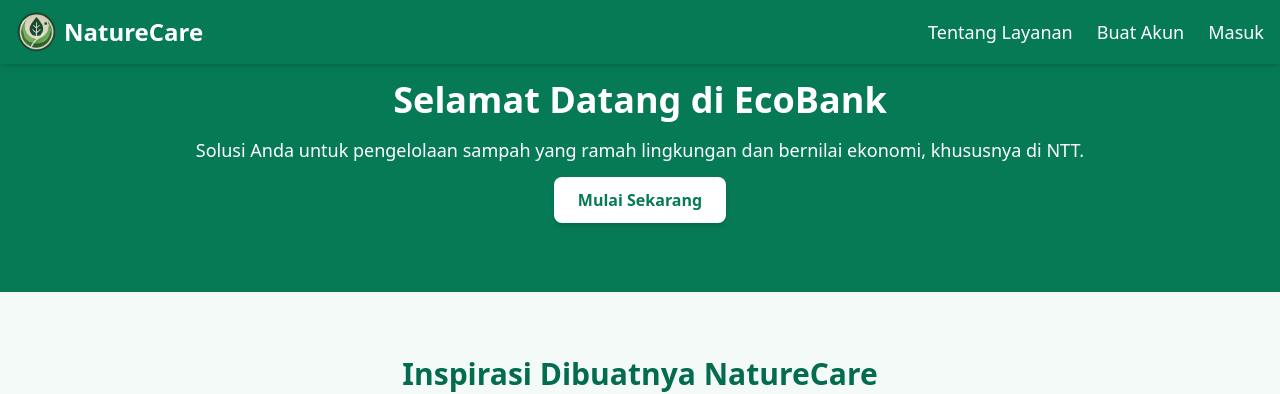
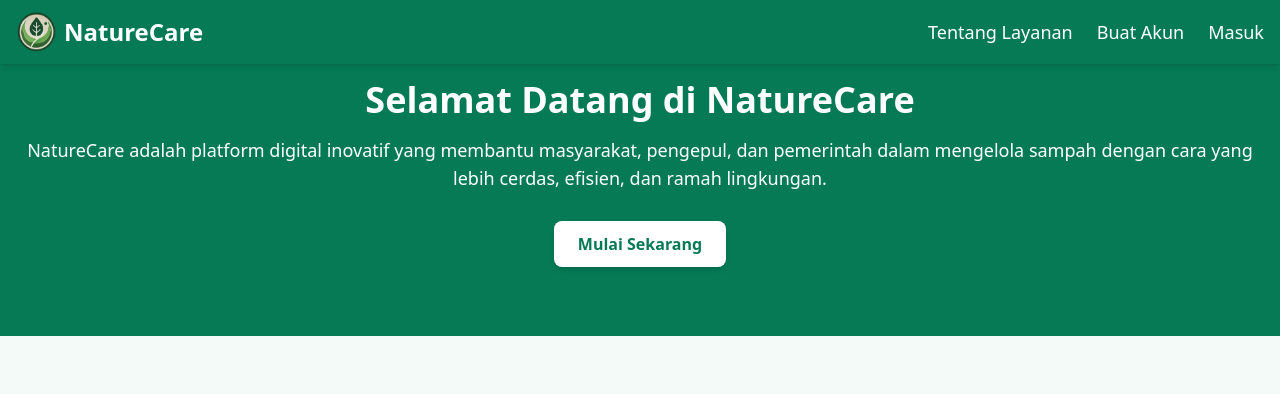
Before and after one commit to Joshtri/bank-sampah-app-client, a React (Vite) app: page / in a window 1280 px wide. Shown: the top 394 px of the page. Built offline with nearby package versions, Linux system fonts and the light colour scheme.

Commit message:
updatin welcomein

```diff
--- a/src/components/MainContent.jsx
+++ b/src/components/MainContent.jsx
@@ -1,10 +1,20 @@
-import React from 'react';
+import React, { useEffect, useState } from 'react';
 import { Link } from 'react-router-dom';
 import { FaRecycle, FaTrashAlt, FaMoneyBillWave, FaHandsHelping, FaLeaf } from 'react-icons/fa';
-import { motion } from 'framer-motion';
+import { AnimatePresence, motion } from 'framer-motion';
 import { useInView } from 'react-intersection-observer';
 
 function MainContent() {
+  const [showFirstParagraph, setShowFirstParagraph] = useState(true);
+
+  // Interval untuk mengatur pergantian paragraf
+  // Interval untuk mengatur pergantian paragraf
+  useEffect(() => {
+    const interval = setInterval(() => {
+      setShowFirstParagraph((prev) => !prev); // Toggle paragraf
+    }, 8000); // Ganti setiap 5 detik
+    return () => clearInterval(interval); // Bersihkan interval saat komponen unmount
+  }, []);
 
   const SectionWithAnimation = ({ children }) => {
     const { ref, inView } = useInView({ triggerOnce: true, threshold: 0.2 });
@@ -23,7 +33,8 @@ function MainContent() {
   return (
     <div className="bg-green-50 min-h-screen">
 {/* Hero Section */}
-      <section className="bg-green-600 text-white py-20">
+      {/* Hero Section */}
+      <section className="bg-green-600 text-white py-20 relative">
         <div className="container mx-auto px-4 text-center">
           <motion.h1
             className="text-4xl font-bold mb-4"
@@ -31,16 +42,38 @@ function MainContent() {
             animate={{ opacity: 1, y: 0 }}
             transition={{ duration: 0.8 }}
           >
-            Selamat Datang di EcoBank
+            Selamat Datang di NatureCare
           </motion.h1>
+
+          {/* Paragraf bergantian */}
+          <div className="relative h-24">
+            <AnimatePresence>
+              {showFirstParagraph ? (
                 <motion.p
-            className="text-lg mb-6"
+                  key="firstParagraph"
+                  className="text-lg absolute left-0 right-0"
                   initial={{ opacity: 0 }}
                   animate={{ opacity: 1 }}
-            transition={{ duration: 0.8, delay: 0.3 }}
+                  exit={{ opacity: 0 }}
+                  transition={{ duration: 0.8 }}
                 >
-            Solusi Anda untuk pengelolaan sampah yang ramah lingkungan dan bernilai ekonomi, khususnya di NTT.
+                  NatureCare adalah platform digital inovatif yang membantu masyarakat, pengepul, dan pemerintah dalam mengelola sampah dengan cara yang lebih cerdas, efisien, dan ramah lingkungan.
                 </motion.p>
+              ) : (
+                <motion.p
+                  key="secondParagraph"
+                  className="text-lg absolute left-0 right-0"
+                  initial={{ opacity: 0 }}
+                  animate={{ opacity: 1 }}
+                  exit={{ opacity: 0 }}
+                  transition={{ duration: 0.8 }}
+                >
+                  Kami percaya bahwa sampah bukanlah masalah, melainkan peluang. Dengan NatureCare, Anda dapat berkontribusi dalam menciptakan lingkungan yang lebih bersih, mendukung keberlanjutan, dan mendapatkan manfaat ekonomi dari pengelolaan sampah yang lebih terorganisir.
+                </motion.p>
+              )}
+            </AnimatePresence>
+          </div>
+
           <motion.div
             initial={{ opacity: 0, scale: 0.9 }}
             animate={{ opacity: 1, scale: 1 }}
@@ -57,9 +90,13 @@ function MainContent() {
       </section>
 
       {/* Inspirasi Dibuatnya NatureCare */}
-      <SectionWithAnimation>
       <section className="py-16">
-          <div className="container mx-auto px-4">
+        <motion.div
+          className="container mx-auto px-4"
+          initial={{ opacity: 0, y: 20 }}
+          animate={{ opacity: 1, y: 0 }}
+          transition={{ duration: 0.8 }}
+        >
           <h2 className="text-3xl font-bold text-center text-green-700 mb-8">
             Inspirasi Dibuatnya NatureCare
           </h2>
@@ -68,7 +105,13 @@ function MainContent() {
           </p>
           <div className="grid grid-cols-1 sm:grid-cols-2 lg:grid-cols-3 gap-6">
             {/* Gambar 1 */}
-              <div className="rounded-lg overflow-hidden shadow-lg bg-white">
+            <motion.div
+              className="rounded-lg overflow-hidden shadow-lg bg-white"
+              whileHover={{ scale: 1.05 }}
+              initial={{ opacity: 0, y: 20 }}
+              animate={{ opacity: 1, y: 0 }}
+              transition={{ duration: 0.8, delay: 0.1 }}
+            >
               <img
                 src="https://dlh.semarangkota.go.id/wp-content/uploads/2021/02/Bank-sampah-image-nu.or_.id.jpg"
                 alt="Bank Sampah Komunitas"
@@ -80,10 +123,16 @@ function MainContent() {
                   Komunitas lokal yang berhasil mengubah sampah menjadi sumber daya berharga, menjadi inspirasi dalam pengembangan platform NatureCare.
                 </p>
               </div>
-              </div>
+            </motion.div>
 
             {/* Gambar 2 */}
-              <div className="rounded-lg overflow-hidden shadow-lg bg-white">
+            <motion.div
+              className="rounded-lg overflow-hidden shadow-lg bg-white"
+              whileHover={{ scale: 1.05 }}
+              initial={{ opacity: 0, y: 20 }}
+              animate={{ opacity: 1, y: 0 }}
+              transition={{ duration: 0.8, delay: 0.2 }}
+            >
               <img
                 src="https://klikhijau.com/wp-content/uploads/2022/12/Peduli-Warga-di-Kelurahan-Sudiang-Raya-Kota-Makassar-Bentuk-Bank-Sampah_11zon-768x576.jpeg"
                 alt="Inisiatif Hijau"
@@ -95,10 +144,16 @@ function MainContent() {
                   Gerakan masyarakat dalam mendaur ulang sampah yang menginspirasi kami untuk menciptakan platform yang mempermudah kolaborasi pengelolaan sampah.
                 </p>
               </div>
-              </div>
+            </motion.div>
 
             {/* Gambar 3 */}
-              <div className="rounded-lg overflow-hidden shadow-lg bg-white">
+            <motion.div
+              className="rounded-lg overflow-hidden shadow-lg bg-white"
+              whileHover={{ scale: 1.05 }}
+              initial={{ opacity: 0, y: 20 }}
+              animate={{ opacity: 1, y: 0 }}
+              transition={{ duration: 0.8, delay: 0.3 }}
+            >
               <img
                 src="https://www.bhuanajaya.desa.id/wp-content/uploads/images/bank-sampah-desa.webp"
                 alt="Pengelolaan Sampah Kota"
@@ -110,11 +165,11 @@ function MainContent() {
                   Upaya pengelolaan sampah di kota yang mengurangi limbah dan meningkatkan kesadaran masyarakat, menjadi inspirasi besar untuk NatureCare.
                 </p>
               </div>
+            </motion.div>
           </div>
-            </div>
-          </div>
+        </motion.div>
       </section>
-      </SectionWithAnimation>
+
 
       {/* Masalah Sampah di Kota Kupang */}
       <SectionWithAnimation>
```
Lines whose indentation alone changed are shown as unchanged.
